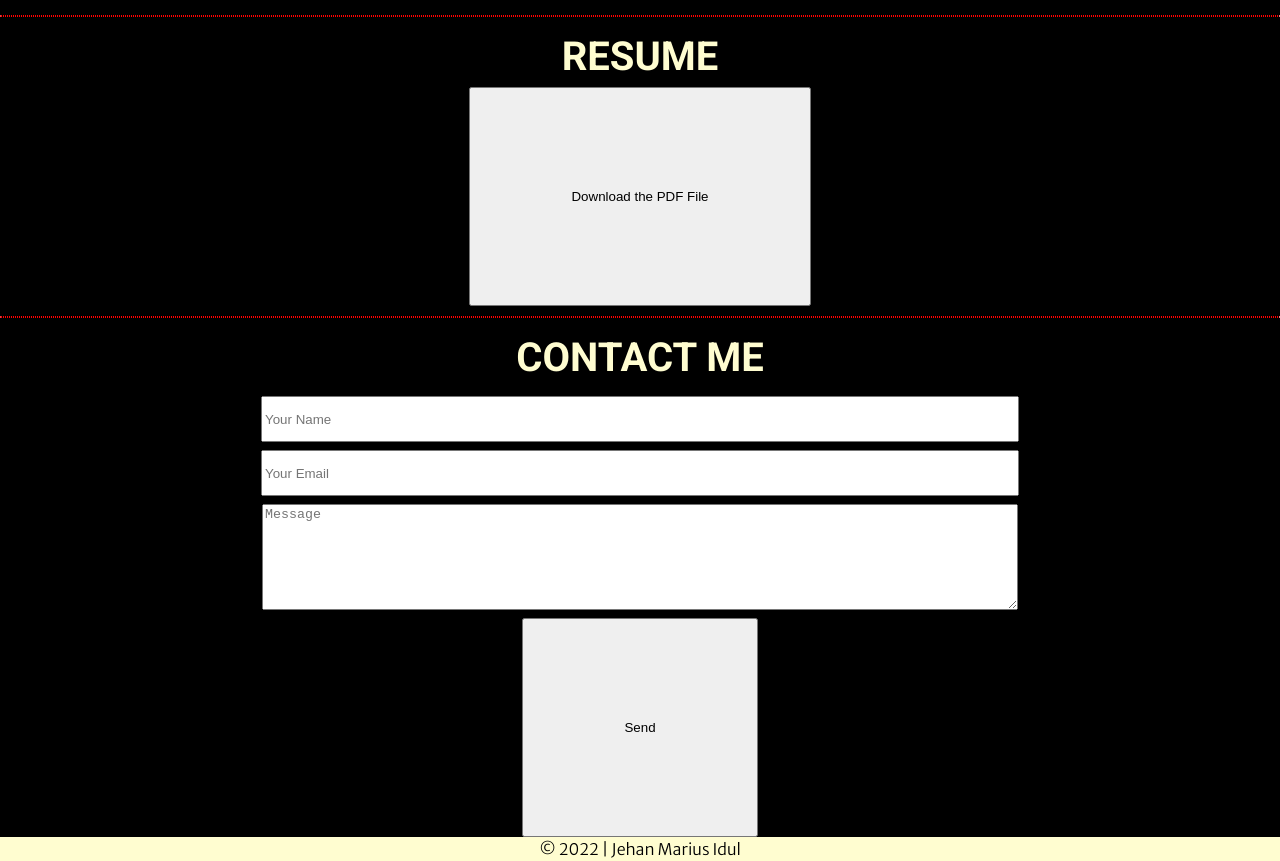
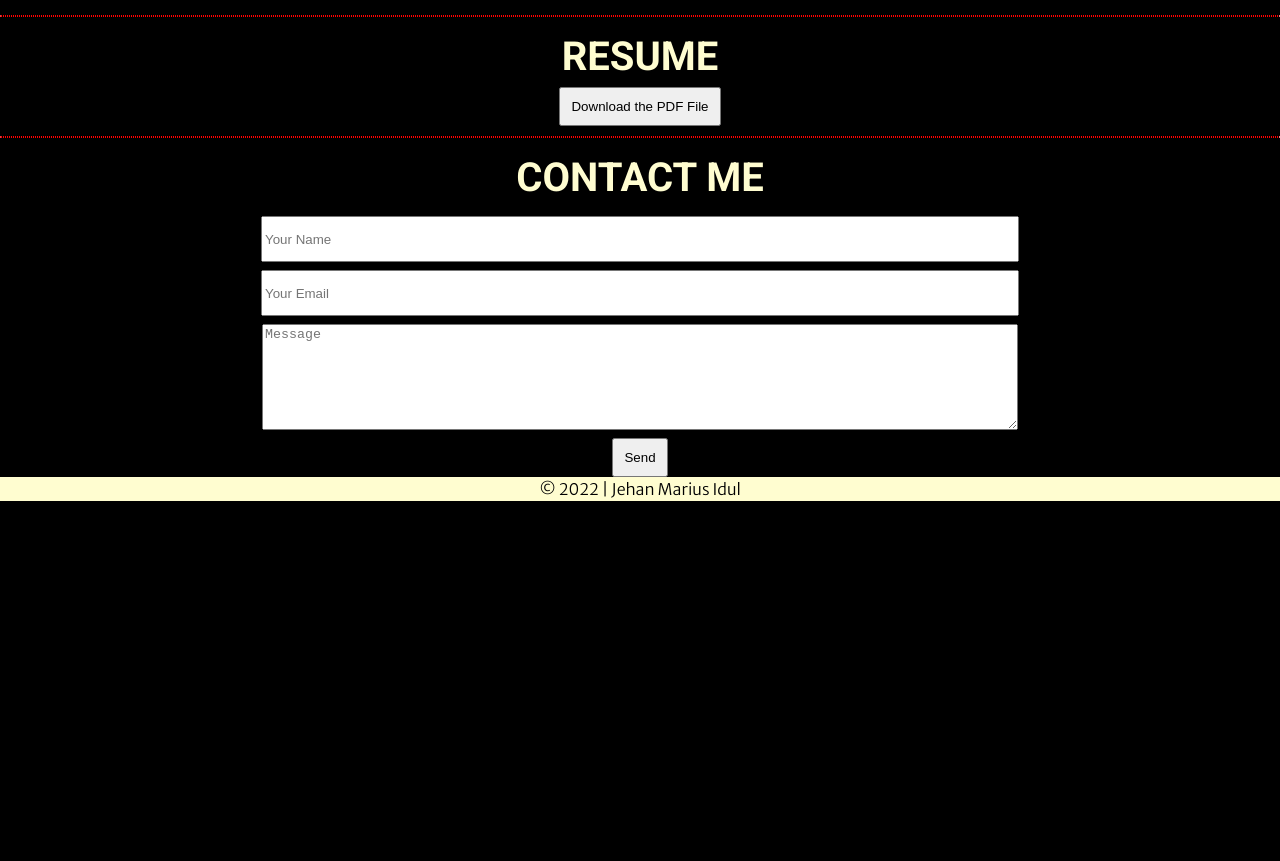
Before and after one commit to jehan27/Portfolio, a plain HTML site: page index.html in a window 1280 px wide. Shown: the part 2050-2911 px from the top of the page. After the commit the page ends 2551 px from the top, so only its background shows below. Drawn offline with Linux system fonts and the light colour scheme.

Commit message:
Update style.css

```diff
--- a/css/style.css
+++ b/css/style.css
@@ -180,7 +180,7 @@ hr.dotted {
 .footer p { color: #000;}
 
 button{
-    padding: 10rem;
+    padding: 10px;
 }
 @media (min-width: 900px) {
     header{
```
